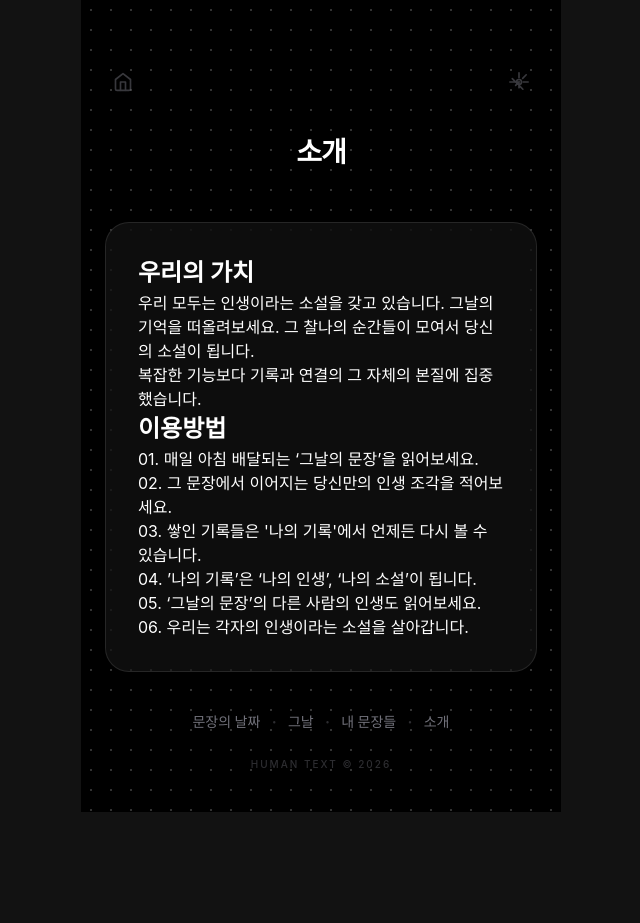
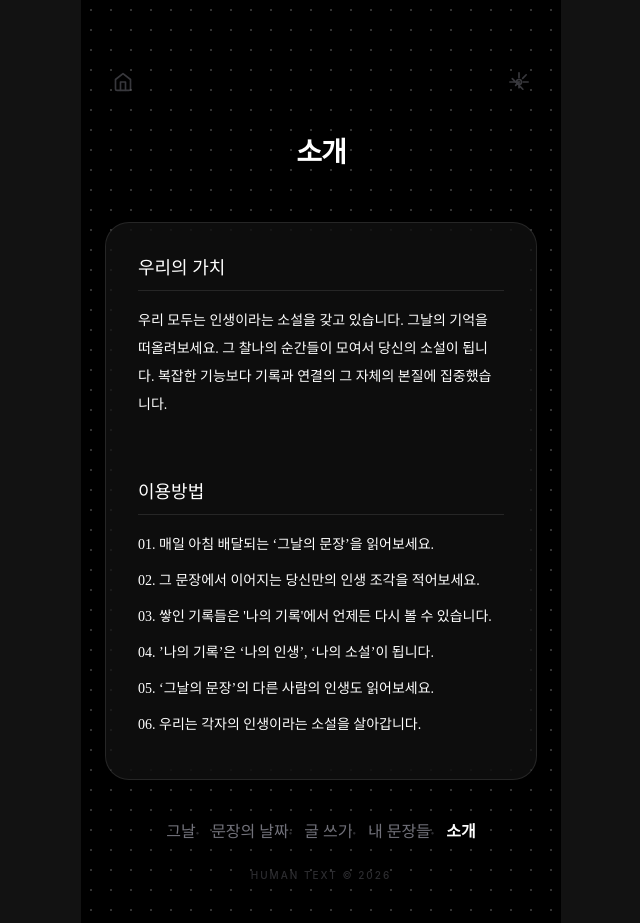
Before and after one commit to hsunp77-hub/human-text, a Next.js app: page /about in a window 1280 px wide. Shown: the whole page, without its empty margins (319-959 px from the left). Before the commit the page ends 812 px from the top, so only its background shows below. Built offline with nearby package versions, Linux system fonts and the light colour scheme.

Commit message:
Refine Footer: consistent order & active state, Update About Page: content, spacing, and fonts

```diff
--- a/src/app/about/page.tsx
+++ b/src/app/about/page.tsx
@@ -23,25 +23,26 @@ export default function AboutPage() {
                 <div className={`space-y-12 transition-all duration-1000 delay-200 ${mounted ? 'opacity-100 translate-y-0' : 'opacity-0 translate-y-4'}`}>
                     {/* Main Card */}
                     <div className="glass-card w-full p-8 relative flex flex-col items-start text-left mb-8 animate-fadeInUp">
-                        <div className="w-full space-y-8">
+                        <div className="w-full">
 
                             <div className="space-y-4">
-                                <h2 className="text-lg font-serif font-medium text-white border-b border-white/10 pb-2 mb-4">
+                                <h2 className="about-title">
                                     우리의 가치
                                 </h2>
-                                <p className="text-sm font-serif font-medium text-white leading-loose whitespace-pre-wrap">
-                                    우리 모두는 인생이라는 소설을 갖고 있습니다. 그날의 기억을 떠올려보세요. 그 찰나의 순간들이 모여서 당신의 소설이 됩니다.
-                                    <br />
-                                    복잡한 기능보다 기록과 연결의 그 자체의 본질에 집중했습니다.
+                                <p className="about-text">
+                                    우리 모두는 인생이라는 소설을 갖고 있습니다. 그날의 기억을 떠올려보세요. 그 찰나의 순간들이 모여서 당신의 소설이 됩니다. 복잡한 기능보다 기록과 연결의 그 자체의 본질에 집중했습니다.
                                 </p>
                             </div>
 
+                            {/* Explicit Spacer */}
+                            <div style={{ height: '60px' }}></div>
+
                             {/* Section 2: How to Use */}
                             <div className="space-y-4">
-                                <h2 className="text-lg font-serif font-medium text-white border-b border-white/10 pb-2 mb-4">
+                                <h2 className="about-title">
                                     이용방법
                                 </h2>
-                                <div className="text-sm font-serif font-medium text-white leading-loose space-y-2">
+                                <div className="about-list">
                                     <p>01. 매일 아침 배달되는 ‘그날의 문장’을 읽어보세요.</p>
                                     <p>02. 그 문장에서 이어지는 당신만의 인생 조각을 적어보세요.</p>
                                     <p>03. 쌓인 기록들은 '나의 기록'에서 언제든 다시 볼 수 있습니다.</p>
@@ -55,7 +56,7 @@ export default function AboutPage() {
                     </div>
                 </div>
 
-                <Footer />
+                <Footer pageContext="about" />
 
             </div>
         </div>
--- a/src/app/globals.css
+++ b/src/app/globals.css
@@ -326,20 +326,7 @@ h1 {
 }
 
 /* Footer Navigation */
-.footer-nav {
-  display: flex;
-  align-items: center;
-  justify-content: center;
-  gap: 20px;
-  font-size: 14px;
-  color: var(--text-secondary);
-  animation: fadeInUp 1s ease-out 0.4s both;
-  z-index: 10;
-}
-
-.nav-dot {
-  color: #3F3F46;
-}
+/* Footer Navigation (Consolidated below at line ~690) */
 
 .landing-footer {
   position: absolute;
@@ -695,14 +682,20 @@ a:hover {
   font-family: var(--font-serif);
 }
 
-.footer-nav a {
+.nav-link {
   color: #71717A;
   text-decoration: none;
-  transition: color 0.3s ease;
+  transition: color 0.2s ease;
+  font-weight: normal;
 }
 
-.footer-nav a:hover {
+.nav-link:hover {
   color: white;
+}
+
+.nav-link.active {
+  color: white;
+  font-weight: bold;
 }
 
 .footer-nav .nav-dot {
@@ -995,3 +988,35 @@ a:hover {
   background: rgba(255, 255, 255, 0.2);
   margin: 40px auto;
 }
+
+/* About Page Styles */
+.about-title {
+  font-family: var(--font-serif);
+  font-size: 18px;
+  font-weight: 500;
+  color: white;
+  border-bottom: 1px solid rgba(255, 255, 255, 0.1);
+  padding-bottom: 8px;
+  margin-bottom: 16px;
+}
+
+.about-text {
+  font-family: var(--font-serif);
+  font-size: 14px;
+  font-weight: 500;
+  color: white;
+  line-height: 2;
+  white-space: pre-wrap;
+}
+
+.about-list {
+  font-family: var(--font-serif);
+  font-size: 14px;
+  font-weight: 500;
+  color: white;
+  line-height: 2;
+}
+
+.about-list p {
+  margin-bottom: 8px;
+}
--- a/src/components/Footer.tsx
+++ b/src/components/Footer.tsx
@@ -1,28 +1,43 @@
 import Link from 'next/link';
+import { useState, useEffect } from 'react';
 
 interface FooterProps {
     pageContext?: 'sentences' | 'archive' | 'write' | 'about' | 'home' | 'social';
 }
 
 export default function Footer({ pageContext = 'home' }: FooterProps) {
-    const leftLink = pageContext === 'sentences'
-        ? { label: '내 문장들', href: '/archive' }
-        : { label: '문장의 날짜', href: '/sentences' };
+    const [activeKey, setActiveKey] = useState(pageContext);
 
-    const centerLink = (pageContext === 'sentences' || pageContext === 'archive')
-        ? { label: '글 쓰기', href: '/write' }
-        : { label: '내 문장들', href: '/archive' };
+    // Sync activeKey if pageContext changes from parent (e.g. navigation complete)
+    useEffect(() => {
+        setActiveKey(pageContext);
+    }, [pageContext]);
+
+    const navItems: { key: NonNullable<FooterProps['pageContext']>, label: string, href: string }[] = [
+        { key: 'social', label: '그날', href: '/social' },
+        { key: 'sentences', label: '문장의 날짜', href: '/sentences' },
+        { key: 'write', label: '글 쓰기', href: '/write' },
+        { key: 'archive', label: '내 문장들', href: '/archive' },
+        { key: 'about', label: '소개', href: '/about' },
+    ];
 
     return (
         <footer className="py-12 flex flex-col items-center">
             <div className="footer-nav">
-                <Link href={leftLink.href}>{leftLink.label}</Link>
-                <span className="nav-dot">•</span>
-                <Link href="/social">그날</Link>
-                <span className="nav-dot">•</span>
-                <Link href={centerLink.href}>{centerLink.label}</Link>
-                <span className="nav-dot">•</span>
-                <Link href="/about">소개</Link>
+                {navItems.map((item, index) => (
+                    <div key={item.key} className="flex items-center">
+                        <Link
+                            href={item.href}
+                            onClick={() => setActiveKey(item.key)}
+                            className={`nav-link ${activeKey === item.key ? 'active' : ''}`}
+                        >
+                            {item.label}
+                        </Link>
+                        {index < navItems.length - 1 && (
+                            <span className="nav-dot mx-2">•</span>
+                        )}
+                    </div>
+                ))}
             </div>
             <p className="footer-copyright">
                 Human Text © 2026
```
